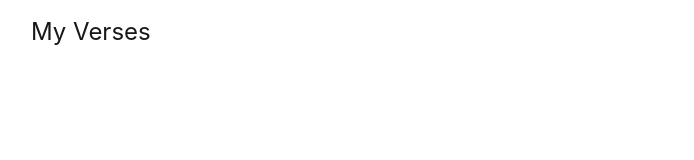
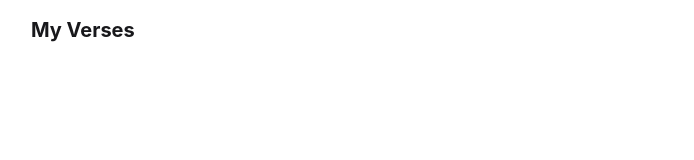
Before and after one commit to vickjavariz/bible-mind, a React (Vite) app: page /verses in a window 1280 px wide. Shown: the top 160 px of the page, without its empty margins (177-871 px from the left). Built offline with nearby package versions, Linux system fonts and the light colour scheme.

Commit message:
style: update heading styles and use dynamic viewport height

```diff
--- a/src/routes/__root.jsx
+++ b/src/routes/__root.jsx
@@ -1,7 +1,6 @@
+import Dock from '@/components/Dock';
 import { createRootRoute, Outlet, useLocation } from '@tanstack/react-router';
 import { TanStackRouterDevtools } from '@tanstack/react-router-devtools';
-
-import Dock from '@/components/Dock';
 
 export const Route = createRootRoute({
   component: RootComponent,
@@ -13,7 +12,7 @@ function RootComponent() {
 
   return (
     <>
-      <div className='flex flex-col min-h-screen'>
+      <div className='flex flex-col min-h-dvh'>
         <main className='flex-1 flex flex-col w-full max-w-4xl mx-auto p-4'>
           <Outlet />
         </main>
--- a/src/routes/verses/index.jsx
+++ b/src/routes/verses/index.jsx
@@ -1,6 +1,4 @@
-import { createFileRoute, Link } from '@tanstack/react-router';
-
-import { PlusIcon } from '@/components/icons';
+import { createFileRoute } from '@tanstack/react-router';
 
 export const Route = createFileRoute('/verses/')({
   component: RouteComponent,
@@ -8,9 +6,9 @@ export const Route = createFileRoute('/verses/')({
 
 function RouteComponent() {
   return (
-    <div className='flex-1 flex flex-col'>
-      <h1 className='text-2xl'>My Verses</h1>
+    <>
+      <h1 className='text-xl font-bold'>My Verses</h1>
       <p className='my-auto text-center'>Add a verse to start memorizing!</p>
-    </div>
+    </>
   );
 }
--- a/src/routes/verses/new.jsx
+++ b/src/routes/verses/new.jsx
@@ -7,7 +7,7 @@ export const Route = createFileRoute('/verses/new')({
 function RouteComponent() {
   return (
     <>
-      <h1 className='text-2xl'>New Verse</h1>
+      <h1 className='text-xl font-bold'>New Verse</h1>
 
       <Link to='/' className='mt-5'>
         Cancel
```
